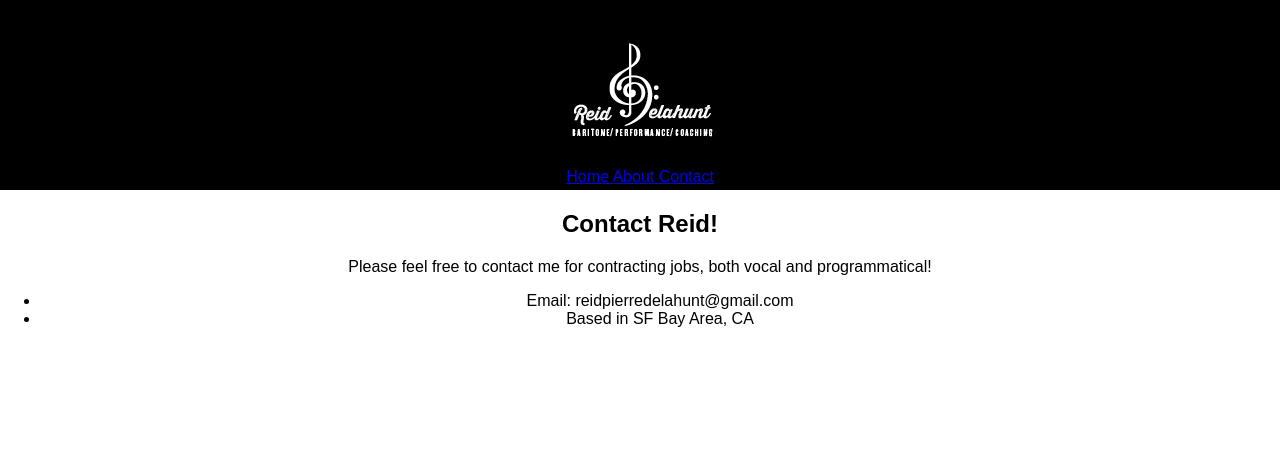
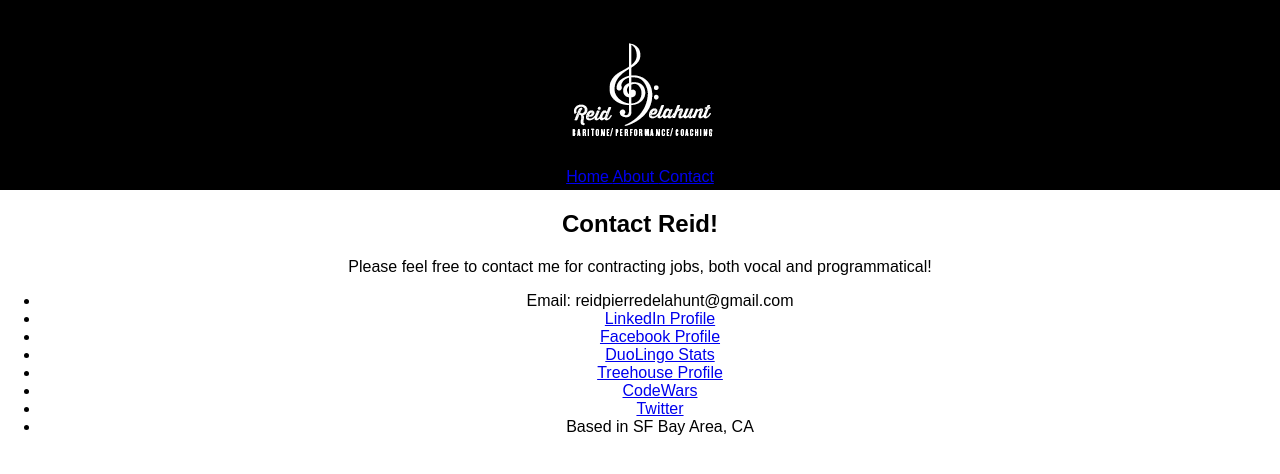
Before and after one commit to reidpd/reidpd_home, a React (Create React App) app: page /contact in a window 1280 px wide. Shown: the top 474 px of the page. Built offline with nearby package versions, Linux system fonts and the light colour scheme.

Commit message:
added social media references in contact page

```diff
--- a/src/App.css
+++ b/src/App.css
@@ -21,10 +21,10 @@
 
 .headshot {
   display: block;
+  margin: auto;
   height: auto;
   width: auto;
-  max-width: 500px;
-  min-width: 100%;
+  width: 100%;
 }
 
 .techbio-container {
--- a/src/assets/content/content.js
+++ b/src/assets/content/content.js
@@ -150,14 +150,32 @@ const resume_bio = "As a lifelong musician, and lover of maths and language, Rei
 const music_bio = "Reid has performed as an operatic musician for the past decade. He has sung with a plethora of houses, including Opera San Jose and Pocket Opera, SF.";
 
 const content = {
-  social_media: {
-    linkedin: "https://www.linkedin.com/in/reidpierredelahunt",
-    facebook: "https://www.facebook.com/reid.pierre.delahunt",
-    duolingo: "https://www.duolingo.com/reidpierre",
-    treehouse: "https://teamtreehouse.com/reiddelahunt",
-    codewars: "https://www.codewars.com/users/reidpd",
-    twitter: "https://twitter.com/ReidDelahunt",
-  },
+  social_media: [
+    {
+      title: "LinkedIn Profile",
+      link: "https://www.linkedin.com/in/reidpierredelahunt",
+    },
+    {
+      title: "Facebook Profile",
+      link: "https://www.facebook.com/reid.pierre.delahunt",
+    },
+    {
+      title: "DuoLingo Stats",
+      link: "https://www.duolingo.com/reidpierre",
+    },
+    {
+      title: "Treehouse Profile",
+      link: "https://teamtreehouse.com/reiddelahunt",
+    },
+    {
+      title: "CodeWars",
+      link: "https://www.codewars.com/users/reidpd",
+    },
+    {
+      title: "Twitter",
+      link: "https://twitter.com/ReidDelahunt",
+    },
+  ],
   training: [
     {
       name: "Galvanize Web Development Immersive",
--- a/src/components/contact.js
+++ b/src/components/contact.js
@@ -3,6 +3,11 @@ import content from "../assets/content/content.js";
 import "../App.css";
 
 class Contact extends Component {
+  constructor(props) {
+    super(props);
+    this.social_media = content.social_media;
+  }
+
   render() {
     return (
       <div>
@@ -10,6 +15,7 @@ class Contact extends Component {
         <p>Please feel free to contact me for contracting jobs, both vocal and programmatical!</p>
         <ul>
           <li>Email: {content.contact.email}</li>
+          {this.social_media.map(x => <li><a href={x.link}>{x.title}</a></li>)}
           <li>Based in {content.contact.location}</li>
         </ul>
       </div>
--- a/src/index.css
+++ b/src/index.css
@@ -3,3 +3,7 @@ body {
   padding: 0;
   font-family: sans-serif;
 }
+
+.headshot {
+  max-width: 300px;
+}
```
